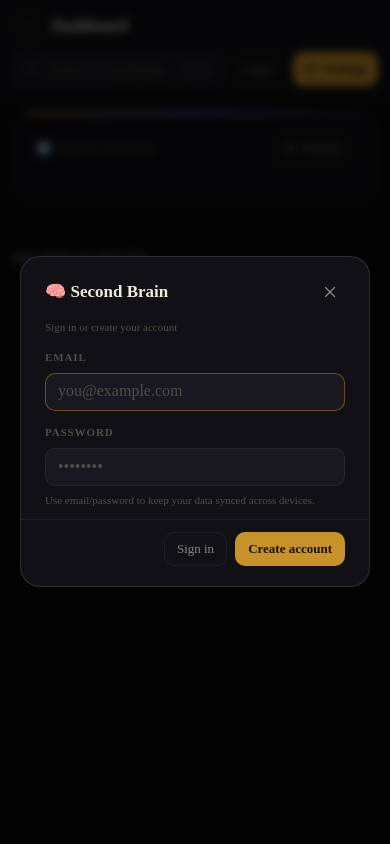
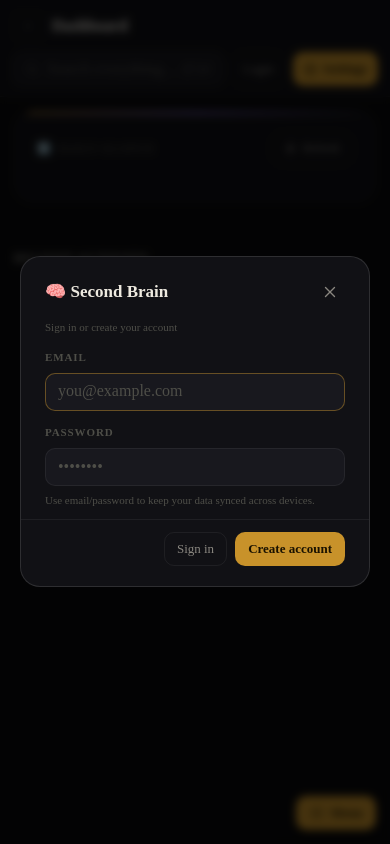
Before and after one commit to Yashwanth07-de/second-brain, a plain HTML site: page index.html in a window 390 px wide. Drawn offline with nearby package versions, Linux system fonts and the light colour scheme.

Commit message:
Fix mobile sidebar access and refresh stale PWA cache

```diff
--- a/css/layout.css
+++ b/css/layout.css
@@ -176,6 +176,7 @@
 }
 
 .mobile-menu-btn { display: none; }
+.mobile-fab-menu { display: none; }
 
 /* ── Topbar ── */
 #topbar {
@@ -386,6 +387,14 @@
     flex-wrap: nowrap;
   }
   .mobile-menu-btn { display: inline-flex; }
+  .mobile-fab-menu {
+    display: inline-flex;
+    position: fixed;
+    right: 14px;
+    bottom: 14px;
+    z-index: 300;
+    box-shadow: 0 8px 20px rgba(0,0,0,0.35);
+  }
   .topbar-date { display: none; }
   .topbar-title { font-size: 16px; }
   .search-wrap {
@@ -399,4 +408,6 @@
     padding-left: 10px;
     padding-right: 10px;
   }
+
+  body.sidebar-open .mobile-fab-menu { display: none; }
 }
--- a/index.html
+++ b/index.html
@@ -287,6 +287,11 @@
     </div><!-- /main -->
   </div><!-- /app -->
 
+  <button class="btn btn-primary mobile-fab-menu" id="mobile-fab-menu" aria-label="Open navigation menu">
+    <svg viewBox="0 0 24 24" width="16" height="16"><line x1="3" y1="6" x2="21" y2="6"/><line x1="3" y1="12" x2="21" y2="12"/><line x1="3" y1="18" x2="21" y2="18"/></svg>
+    Menu
+  </button>
+
   <!-- ═══════════════════════ MODAL ═══════════════════════ -->
   <div id="modal-overlay" class="modal-overlay">
     <div class="modal" id="modal">
--- a/js/app.js
+++ b/js/app.js
@@ -440,6 +440,7 @@
 
     // Mobile menu toggle
     document.getElementById('mobile-menu-toggle')?.addEventListener('click', toggleSidebar);
+    document.getElementById('mobile-fab-menu')?.addEventListener('click', toggleSidebar);
 
     // Close mobile sidebar when tapping outside it
     document.addEventListener('click', e => {
```
Also changed, not shown: sw.js (+21 -1 lines).
